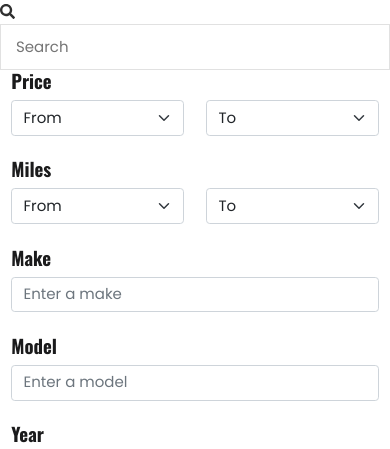
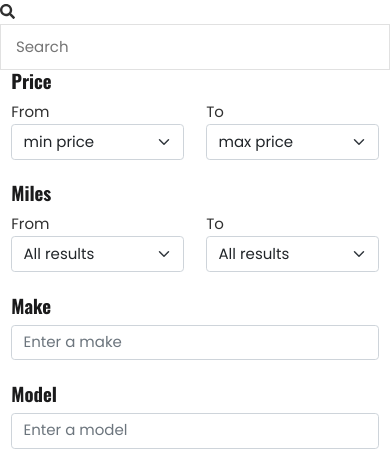
Before and after one commit to SvitlanaRybakova/Bilshop-Lavender, a React (Create React App) app: page / in a window 390 px wide. Shown: the part 395-844 px from the top of the page. Built offline with nearby package versions, Linux system fonts and the light colour scheme.

Commit message:
added tablet layout

```diff
--- a/src/components/PriceRange.js
+++ b/src/components/PriceRange.js
@@ -25,19 +25,17 @@ function PriceRange() {
     <div className={`${styles.filtercontainer} container`}>
       <form onSubmit={findCarFilter}>
 
-        <div className={styles.inputsWrapper}>
-          {/* price */}
-          <div className={`${styles.inputItem} row mb-4`}>
+        <div className="row mb-4">
           <h2 className='fs-5'>Price</h2>
-            <div className="col-6 d-flex align-items-center">
-              {/* <label className={styles.label} htmlFor="minPrice">From</label> */}
+          <div className="col-6">
+            <label htmlFor="minPrice">From</label>
             <select
               className="form-select"
               aria-label="Default select example"
               value={minPrice}
               onChange={onChangeMinPrice}
             >
-                <option defaultValue>From</option>
+              <option defaultValue>min price</option>
               <option value="50000">50 000 SEK</option>
               <option value="100000">100 000 SEK</option>
               <option value="200000">200 000 SEK</option>
@@ -46,15 +44,15 @@ function PriceRange() {
             </select>
           </div>
 
-            <div className="col-6 d-flex align-items-center">
-              {/* <label className={styles.label} htmlFor="maxPrice">To</label> */}
+          <div className="col-6">
+            <label htmlFor="maxPrice">To</label>
             <select
               className="form-select"
               aria-label="Default select example"
               value={maxPrice}
               onChange={onChangeMaxPrice}
             >
-                <option defaultValue>To</option>
+              <option defaultValue>max price</option>
               <option value="100000">100 000 SEK</option>
               <option value="200000">200 000 SEK</option>
               <option value="300000">300 000 SEK</option>
@@ -67,18 +65,20 @@ function PriceRange() {
           </div>
         </div>
 
-          {/* miles */}
-          <div className={`${styles.inputItem} row mb-4`}>
+
+
+
+        <div className="row mb-4">
           <h2 className='fs-5'>Miles</h2>
-            <div className="col-6 d-flex align-items-center">
-              {/* <label className={styles.label} htmlFor="minMiles">From</label> */}
+          <div className="col-6">
+            <label htmlFor="minMiles">From</label>
             <select
               className="form-select"
               aria-label="Default select example"
               value={minMiles}
               onChange={onChangeMinMiles}
             >
-                <option defaultValue>From</option>
+              <option defaultValue>All results</option>
               <option value="10000">10 000</option>
               <option value="20000">20 000</option>
               <option value="30000">30 000</option>
@@ -87,15 +87,15 @@ function PriceRange() {
               <option value="60000">60 000</option>
             </select>
           </div>
-            <div className="col-6 d-flex align-items-center">
-              {/* <label className={styles.label} htmlFor="maxMiles">To</label> */}
+          <div className="col-6">
+            <label htmlFor="maxMiles">To</label>
             <select
               className="form-select"
               aria-label="Default select example"
               value={maxMiles}
               onChange={onChangeMaxMiles}
             >
-                <option defaultValue> To</option>
+              <option defaultValue> All results</option>
               <option value="10000">10 000</option>
               <option value="20000">20 000</option>
               <option value="30000">30 000</option>
@@ -105,13 +105,10 @@ function PriceRange() {
             </select>
           </div>
         </div>
-        </div>
 
-        {/* second line */}
-        <div className={styles.inputsLargeWrapper}>
-          <div className={styles.inputsWrapper, styles.inputsWrapperLarge}>
-            {/* make */}
-            <div className={`${styles.inputItem, styles.inputItemLarge} row mb-4`}>
+
+
+        <div className="row mb-4">
           <h2 className="fs-5">Make</h2>
           <div className="">
             <input
@@ -123,8 +120,8 @@ function PriceRange() {
             />
           </div>
         </div>
-            {/* model */}
-            <div className={`${styles.inputItem, styles.inputItemLarge} row mb-4`}>
+
+        <div className="row mb-4">
           <div className="">
             <h2 className="fs-5">Model</h2>
             <input
@@ -136,12 +133,8 @@ function PriceRange() {
             />
           </div>
         </div>
-          </div>
 
-
-          <div className={styles.inputsWrapper, styles.inputsWrapperLarge}>
-            {/* year */}
-            <div className={`${styles.inputItem, styles.inputItemLarge} row mb-4`}>
+        <div className="row mb-4">
           <h2 className="fs-5">Year</h2>
           <div className="">
             <input
@@ -154,15 +147,16 @@ function PriceRange() {
           </div>
         </div>
 
+       <div className="row">
+      <div className="">
 
-            <div className={`${styles.inputItem, styles.inputItemLarge} row`}>
+        <span className="second-word-formatting"></span>
         <button type="submit" className="btn1">
           Filter
               </button>
       </div>
+      </div>
 
-          </div>
-        </div>
       </form >
     </div >
   );
```
Lines whose indentation alone changed are shown as unchanged.
